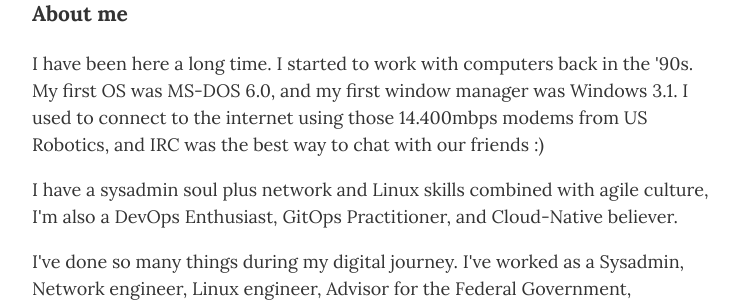
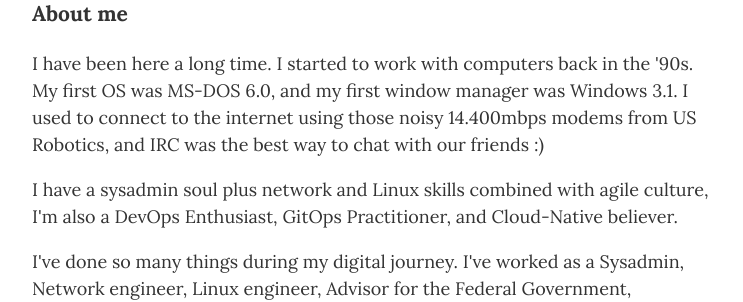
Before and after one commit to gutocarvalho/resume, a Jekyll site: the page built from index.html, in a window 1280 px wide and 1400 px high. Shown: the part 282-584 px from the top of the window, without its empty margins (268-1011 px from the left). Built offline with Jekyll 4.4.1, drawn with Linux system fonts in a browser that asks for light colours; some of the changed text lies outside the part shown.

Commit message:
Resume update

```diff
--- a/_config.yml
+++ b/_config.yml
@@ -19,7 +19,7 @@
 resume_header_intro: "
 <h3>About me</h3>
 
-<p>I have been here a long time. I started to work with computers back in the &#39;90s. My first OS was MS-DOS 6.0, and my first window manager was Windows 3.1. I used to connect to the internet using those 14.400mbps modems from US Robotics, and IRC was the best way to chat with our friends :)</p></p>
+<p>I have been here a long time. I started to work with computers back in the &#39;90s. My first OS was MS-DOS 6.0, and my first window manager was Windows 3.1. I used to connect to the internet using those noisy 14.400mbps modems from US Robotics, and IRC was the best way to chat with our friends :)</p></p>
 
 <p>I have a sysadmin soul plus network and Linux skills combined with agile culture, I&#39;m also a DevOps Enthusiast, GitOps Practitioner, and Cloud-Native believer.</p></p>
 
@@ -41,7 +41,7 @@
 <li><p>I&#39;ve trained more than 500 people on IaC in the last 10 years.</p></li>
 <li><p>I&#39;ve been blogging for almost 15 years about IT and general stuff.</p></li>
 <li><p>I love to do mountain bike and karate-do!</p></li>
-<li><p>I'm 40 and I have two kids, a dog and a cat and I'm single.</p></li>
+<li><p>I'm 40 and I have two kids, a dog and a cat :)</p></li>
 
 </ul>
 "
```
Also changed, not shown: 2 other files.
